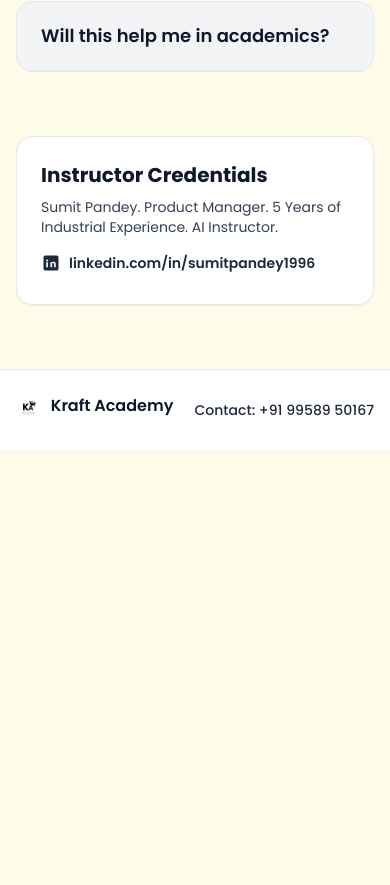
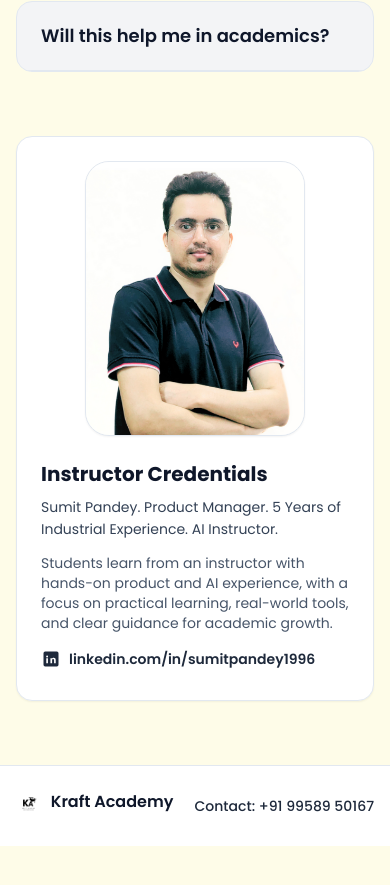
Before and after one commit to connectsumitp/Kraft.Academy, a React (Vite) app: page / in a window 390 px wide. Shown: the part 5634-6519 px from the top of the page. Before the commit the page ends 6212 px from the top, so only its background shows below. Built offline with nearby package versions, Linux system fonts and the light colour scheme; no server answers.

Commit message:
instructor

```diff
--- a/src/App.jsx
+++ b/src/App.jsx
@@ -150,8 +150,26 @@ export default function App() {
 
         <section className="px-4 pb-16 md:px-6" aria-label="Instructor credentials">
           <div className="mx-auto max-w-5xl rounded-2xl border border-slate-200 bg-white p-6 shadow-sm">
+            <div className="flex flex-col gap-6 md:flex-row md:items-center">
+              <div className="mx-auto w-full max-w-[220px] overflow-hidden rounded-[1.5rem] border border-slate-200 bg-slate-50 shadow-sm md:mx-0 md:max-w-[240px]">
+                <div className="aspect-[4/5] w-full">
+                  <img
+                    src="/images/instructor-photo.png"
+                    alt="Instructor Sumit Pandey"
+                    className="h-full w-full object-cover object-top"
+                  />
+                </div>
+              </div>
+
+              <div className="min-w-0 flex-1">
                 <h3 className="text-xl font-bold text-slate-900">Instructor Credentials</h3>
-            <p className="mt-2 text-sm text-slate-700">Sumit Pandey. Product Manager. 5 Years of Industrial Experience. AI Instructor.</p>
+                <p className="mt-2 text-sm leading-relaxed text-slate-700">
+                  Sumit Pandey. Product Manager. 5 Years of Industrial Experience. AI Instructor.
+                </p>
+                <p className="mt-3 text-sm text-slate-600">
+                  Students learn from an instructor with hands-on product and AI experience, with a focus on practical
+                  learning, real-world tools, and clear guidance for academic growth.
+                </p>
                 <a
                   href="https://linkedin.com/in/sumitpandey1996"
                   target="_blank"
@@ -163,6 +181,8 @@ export default function App() {
                   </svg>
                   linkedin.com/in/sumitpandey1996
                 </a>
+              </div>
+            </div>
           </div>
         </section>
       </main>
```
Also changed, not shown: public/images/instructor-photo.png (added). Lines whose indentation alone changed are shown as unchanged.
